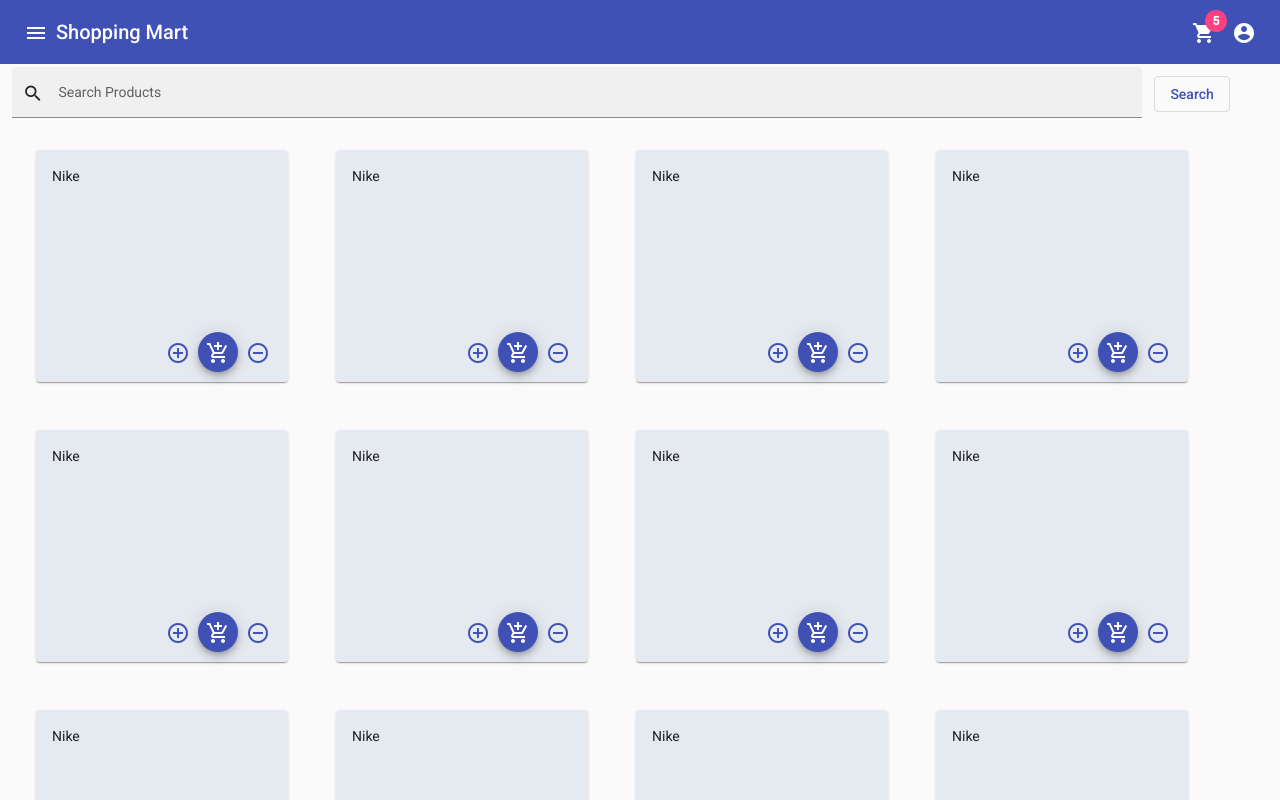
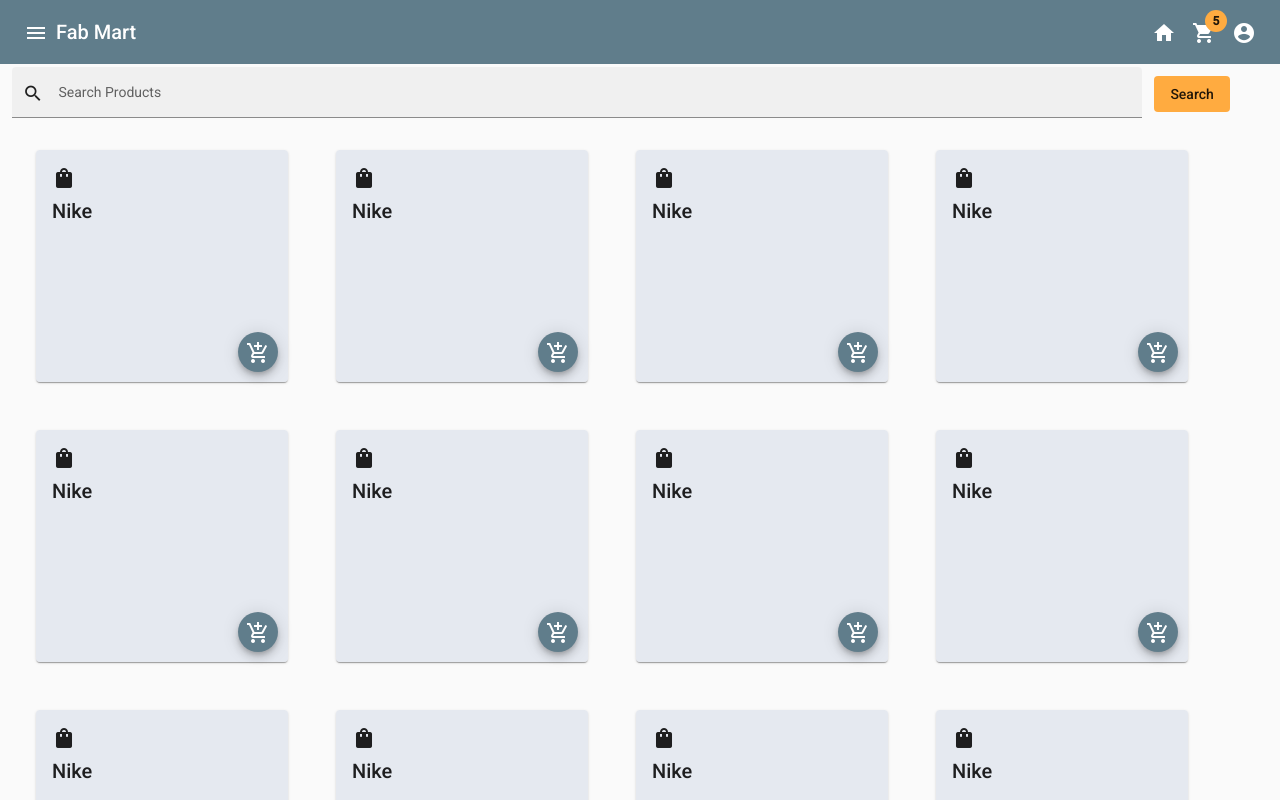
Before and after one commit to Vipin-vis/shopping-mart, an Angular app: page / in a window 1280 px wide. Shown: the top 800 px of the page. Built offline with nearby package versions, Linux system fonts and the light colour scheme.

Commit message:
Style changed

```diff
--- a/src/app/pages/components/main/main.component.html
+++ b/src/app/pages/components/main/main.component.html
@@ -1,7 +1,7 @@
 <mat-drawer-container class="main-container">
     <mat-drawer class="main-drawer" #drawer>
         <div class="user">
-            <mat-icon class="user__icon">account_box</mat-icon>
+            <mat-icon class="user__icon" color="accent">mood</mat-icon>
             <h2 class="user__name"> Hi, {{user}}</h2>
         </div>
         <mat-selection-list #shoes [multiple]="false">
@@ -13,15 +13,18 @@
     </mat-drawer>
     <mat-drawer-content>
         <mat-toolbar color="primary" class="header-tool-bar">
-            <button mat-icon-button class="example-icon" aria-label="Example icon-button with menu icon">
+            <button mat-icon-button class="example-icon">
                 <mat-icon (click)="drawer.toggle()">menu</mat-icon>
             </button>
-            <span>Shopping Mart</span>
+            <span>Fab Mart</span>
             <span class="example-spacer"></span>
-            <button mat-icon-button class="example-icon favorite-icon" aria-label="Example icon-button with heart icon">
+            <button mat-icon-button>
+                <mat-icon>home</mat-icon>
+            </button>
+            <button mat-icon-button>
                 <mat-icon matBadge="5" matBadgeColor="accent">shopping_cart</mat-icon>
             </button>
-            <button mat-icon-button class="example-icon" aria-label="Example icon-button with share icon">
+            <button mat-icon-button class="example-icon">
                 <mat-icon>account_circle</mat-icon>
             </button>
         </mat-toolbar>
--- a/src/app/pages/components/products/products.component.html
+++ b/src/app/pages/components/products/products.component.html
@@ -4,26 +4,27 @@
         <mat-label>Search Products</mat-label>
         <input matInput #search>
     </mat-form-field>
-    <button class="search-btn" mat-stroked-button color="primary">Search</button>
+    <button class="search-btn" mat-flat-button color="accent">Search</button>
 </div>
 <br>
 <div class="container">
     <mat-card class="product-card" *ngFor="let item of productList">
-        <span>{{item.name}}</span>
+        <mat-icon>shopping_bag_outline</mat-icon>
+        <h2><span>{{item.name}}</span></h2>
         <div class="product-action-footer">
-            <button mat-icon-button color="primary">
+            <button mat-icon-button color="primary" class="prod-qty">
                 <mat-icon>add_circle_outline</mat-icon>
+            </button>
+            <button mat-icon-button color="primary" class="prod-qty">
+                <mat-icon>remove_circle_outline</mat-icon>
             </button>
             <button mat-mini-fab color="primary">
                 <mat-icon [matBadge]="item.quantity" matBadgeColor="accent">add_shopping_cart</mat-icon>
-            </button>
-            <button mat-icon-button color="primary">
-                <mat-icon>remove_circle_outline</mat-icon>
             </button>
         </div>
     </mat-card>
 </div>
 
-<button *ngIf="showSearchButton" mat-fab color="primary" class="fixed-btn" (click)="gotoSearch()">
+<button *ngIf="showSearchButton" mat-fab color="accent" class="fixed-btn" (click)="gotoSearch()">
     <mat-icon>search</mat-icon>
 </button>
--- a/src/app/pages/components/products/products.component.scss
+++ b/src/app/pages/components/products/products.component.scss
@@ -18,13 +18,24 @@
     margin: 24px;
     min-height: 200px;
     background-color: #d9dfeb9e;
-}
-
-.product-action-footer {
-    position: absolute;
-    bottom: 0;
-    right: 0;
-    padding: 10px;
+    .product-action-footer {
+        position: absolute;
+        display: flex;
+        bottom: 0;
+        right: 0;
+        padding: 10px;
+        .prod-qty {
+            display: none;
+        }
+    }
+    &:hover {
+        transform: scale(1.03);
+        .product-action-footer {
+            .prod-qty {
+                display: block;
+            }
+        }
+    }
 }
 
 .container {
--- a/src/styles.scss
+++ b/src/styles.scss
@@ -10,8 +10,8 @@
 // Define the palettes for your theme using the Material Design palettes available in palette.scss
 // (imported above). For each palette, you can optionally specify a default, lighter, and darker
 // hue. Available color palettes: https://material.io/design/color/
-$shopping-mart-primary: mat-palette($mat-indigo);
-$shopping-mart-accent: mat-palette($mat-pink, A200, A100, A400);
+$shopping-mart-primary: mat-palette($mat-blue-grey);
+$shopping-mart-accent: mat-palette($mat-orange, A200, A100, A400);
 
 // The warn palette is optional (defaults to red).
 $shopping-mart-warn: mat-palette($mat-red);
@@ -47,13 +47,15 @@
 ::-webkit-scrollbar {
   width: 12px;
 }
-
+@mixin box-shadow {
+  -webkit-box-shadow: inset 0 0 6px rgba(0, 0, 0, 0.5);
+}
 ::-webkit-scrollbar-track {
-  -webkit-box-shadow: inset 0 0 6px rgba(0, 0, 0, 0.3);
+  @include box-shadow();
   border-radius: 10px;
 }
 
 ::-webkit-scrollbar-thumb {
   border-radius: 10px;
-  -webkit-box-shadow: inset 0 0 6px rgba(0, 0, 0, 0.5);
+  @include box-shadow();
 }
```
